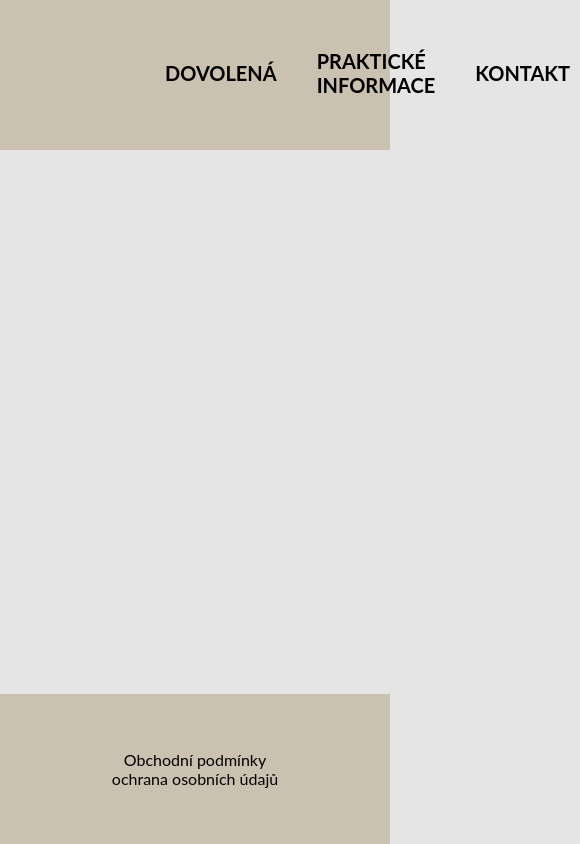
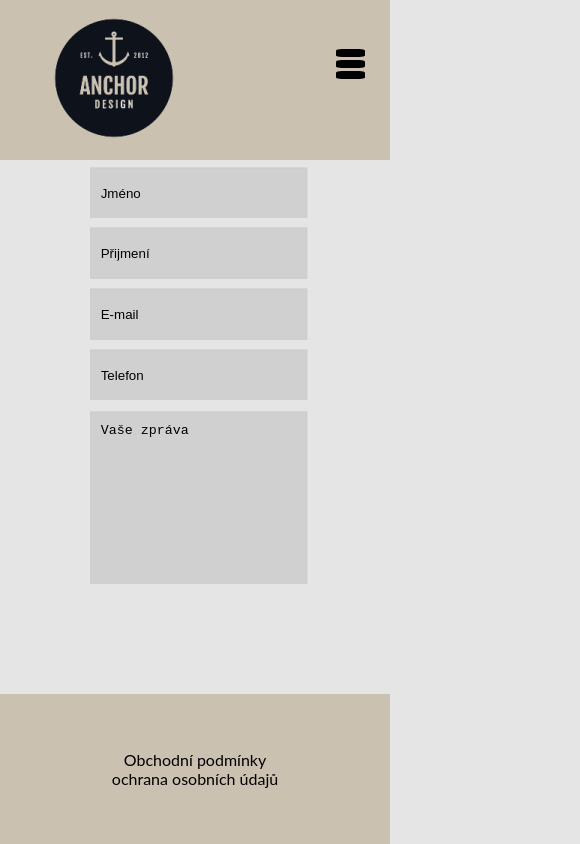
Before and after one commit to tomasduch/wba-duchecek-tomas-2c., a plain HTML site: page individual-work/figma-1/contact.html in a window 390 px wide. Shown: the whole page, 580 px wide, since content can reach past the window. Drawn offline with Linux system fonts and the light colour scheme.

Commit message:
kontrola

```diff
--- a/individual-work/figma-1/contact.html
+++ b/individual-work/figma-1/contact.html
@@ -12,17 +12,40 @@
 
 <body>
     <div class="header">
-        <img class="hero" src="./logo (2).png" alt="">
+        <img class="logo" src="./logo (2).png" alt="">
         <div class="navbar">
             <a href="index.html">
                 <p>DOVOLENÁ</p>
             </a>
             <a href="info.html">
+
                 <p>PRAKTICKÉ INFORMACE</p>
+
+
             </a>
             <a href="contact.html">
-                <p>KONTAKT</p>
+                <div style="background-color: #887979;">
+                    <p>KONTAKT</p>
+                </div>
             </a>
+        </div>
+        <div class="hamburger">
+            <div class="ham"></div>
+            <div class="ham"></div>
+            <div class="ham"></div>
+        </div>
+    </div>
+    <div class="nameInputWrapper">
+
+        <div class="names">
+            <input type="text" class="name" placeholder="Jméno">
+            <input type="text" class="name" placeholder="Přijmení">
+            <input type="text" class="name" placeholder="E-mail">
+            <input type="text" class="name" placeholder="Telefon">
+
+        </div>
+        <div class="message">
+            <textarea type="text" class="a" placeholder="Vaše zpráva"></textarea>
         </div>
     </div>
     <div class="foter">
--- a/individual-work/figma-1/style2.css
+++ b/individual-work/figma-1/style2.css
@@ -1,4 +1,3 @@
-
 body {
     margin: 0;
     font-family: "Lato", sans-serif;
@@ -35,6 +34,10 @@ body {
     margin-bottom: 5px;
 }
 
+.logo {
+    margin-left: 5%;
+}
+
 .foter {
     background-color: #CBC1B1;
     position: absolute;
@@ -48,33 +51,28 @@ body {
     text-align: center;
 }
 
-.logo {
-    position: absolute;
-    width: 150px;
-    height: 150px;
-    left: 10%;
-    top: 10%;
+.grid {
+    display: grid;
+    font-weight: bold;
+    grid-template-columns: auto auto auto;
+    grid-template-rows: auto auto;
+    margin-left: 10%;
+    margin-top: 10%;
+    gap: 40%;
+    width: 25%;
+
 }
 
-.grid{
-    display: grid;
-
-    grid-template-columns: auto auto auto;
-    grid-template-rows: auto auto;
-    margin-left: 15%;
-    margin-top: 10%;
-    gap: 20%;
-    width: 70%;
-
-}
-.item{
+.item {
     display: flex;
     align-items: center;
     flex-direction: row;
-
+    gap: 20px;
+    font-size: 25px;
+    width: 400px;
 }
 
-.gap{
+.gap {
     gap: 20%;
 }
 
@@ -90,6 +88,10 @@ body {
 
 }
 
+.space {
+    gap: 100px;
+}
+
 @media(max-width: 500px) {
     .hamburger {
         display: flex;
@@ -97,19 +99,48 @@ body {
         height: 30px;
         flex-direction: column;
         gap: 10%;
-        margin-left: 80%;
+        margin-top: 12.5%;
+        margin-right: 5%;
     }
 
     .header {
-        height: 80px;
+        height: 160px;
     }
+
     .navbar {
         display: none;
     }
-    .grid{
+
+    .item {
+        font-size: 12.5px;
+
+    }
+
+    .space {
+        gap: 100px;
+    }
+
+    .grid {
         display: flex;
         flex-direction: column;
-        gap: 10px;
-        margin-left: 20%;
+        gap: 35px;
+        width: 50px;
+        margin-left: 25%;
+    }
+
+    img {
+        height: 50px;
+        width: 50px;
+    }
+
+    .foter {
+        width: 100%;
+        margin-bottom: -9%;
+    }
+
+    .logo {
+        width: 150px;
+        height: 150px;
+        margin-left: 5%;
     }
 }
--- a/individual-work/figma-1/style3.css
+++ b/individual-work/figma-1/style3.css
@@ -11,7 +11,8 @@ body {
     gap: 50%;
     z-index: 3;
     position: relative;
-
+    padding-top: 60px;
+    padding-bottom: 60px;
 }
 
 .navbar {
@@ -19,19 +20,69 @@ body {
     display: flex;
     align-items: center;
     justify-content: center;
-    gap: 20px;
+    gap: 40px;
     font-size: 20px;
+    margin-right: -60%;
 }
 
 .navbar a {
     text-decoration: none;
     color: black;
     height: 30px;
-    padding-left: 10px;
-    padding-right: 10px;
     display: flex;
     align-items: center;
-    margin-bottom: 5px;
+}
+
+.logo {
+    position: absolute;
+    width: 150px;
+    height: 150px;
+    left: 10%;
+    top: 1.75%;
+}
+
+
+.names {
+    display: grid;
+    grid-template-columns: 21vw 21vw;
+    grid-template-rows: 6vh 6vh;
+    row-gap: 10px;
+    column-gap: 2vw;
+}
+
+.name {
+    width: 21vw;
+    background-color: #7c747430;
+    padding: 10px;
+    border: 1px solid #ccc;
+}
+
+.name::placeholder {
+    color: black;
+    opacity: 1;
+}
+
+.message textarea {
+    background-color: #7c747430;
+    width: 100%;
+    padding: 10px;
+    border: 1px solid #ccc;
+    margin-top: 1vw;
+    resize: none;
+    height: 150px;
+}
+
+.nameInputWrapper {
+    position: absolute;
+    top: 5vh;
+    width: 44vw;
+    left: 50%;
+    transform: translate(-50%, 50%);
+}
+
+.a::placeholder {
+    color: black;
+    opacity: 1;
 }
 
 .foter {
@@ -47,10 +98,93 @@ body {
     text-align: center;
 }
 
-.logo {
-    position: absolute;
-    width: 150px;
-    height: 150px;
-    left: 10%;
-    top: 10%;
+.hamburger {
+    display: none;
 }
+
+.ham {
+    width: 95%;
+    background-color: black;
+    height: 30%;
+    border-radius: 20%;
+}
+
+@media(max-width: 500px) {
+    .hamburger {
+        display: flex;
+        width: 30px;
+        height: 30px;
+        flex-direction: column;
+        gap: 10%;
+        margin-top: 12.5%;
+        margin-right: -80%;
+    }
+
+    .header {
+        height: 160px;
+        padding-top: 0px;
+        padding-bottom: 0px;
+    }
+
+    .navbar {
+        display: none;
+    }
+
+    .foter {
+        width: 100%;
+        margin-top: 70%;
+    }
+
+    .logo {
+        width: 150px;
+        height: 150px;
+
+    }
+
+    .names {
+        display: grid;
+        grid-template-columns: 50vw;
+        grid-template-rows: 6vh 6vh 6vh 6vh;
+        row-gap: 10px;
+
+        column-gap: 2vw;
+    }
+
+    .name {
+        width: 50vw;
+
+        background-color: #7c747430;
+
+        padding: 10px;
+        border: 1px solid #ccc;
+    }
+
+    .name::placeholder {
+        color: black;
+        opacity: 1;
+    }
+
+    .message textarea {
+        background-color: #7c747430;
+        width: 50vw;
+        padding: 10px;
+        border: 1px solid #ccc;
+        margin-top: 3vw;
+
+        resize: none;
+        height: 150px;
+    }
+
+    .nameInputWrapper {
+        position: absolute;
+        top: -5vh;
+        left: 45vw;
+    }
+
+    .a::placeholder {
+        color: black;
+        opacity: 1;
+    }
+
+
+}
```
Also changed, not shown: individual-work/figma-1/index.html (+14 -9 lines), individual-work/figma-1/info.html (+18 -8 lines), individual-work/figma-1/style1.css (+22 -8 lines).
